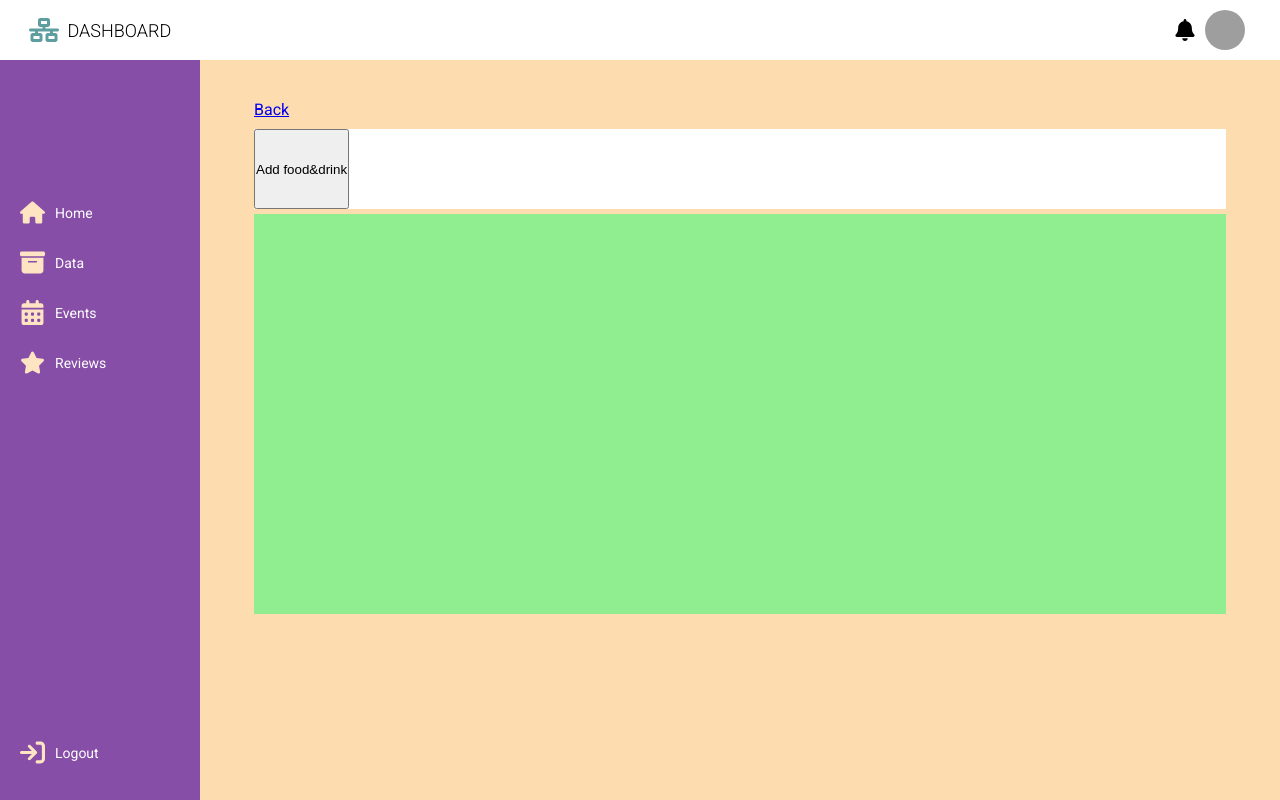
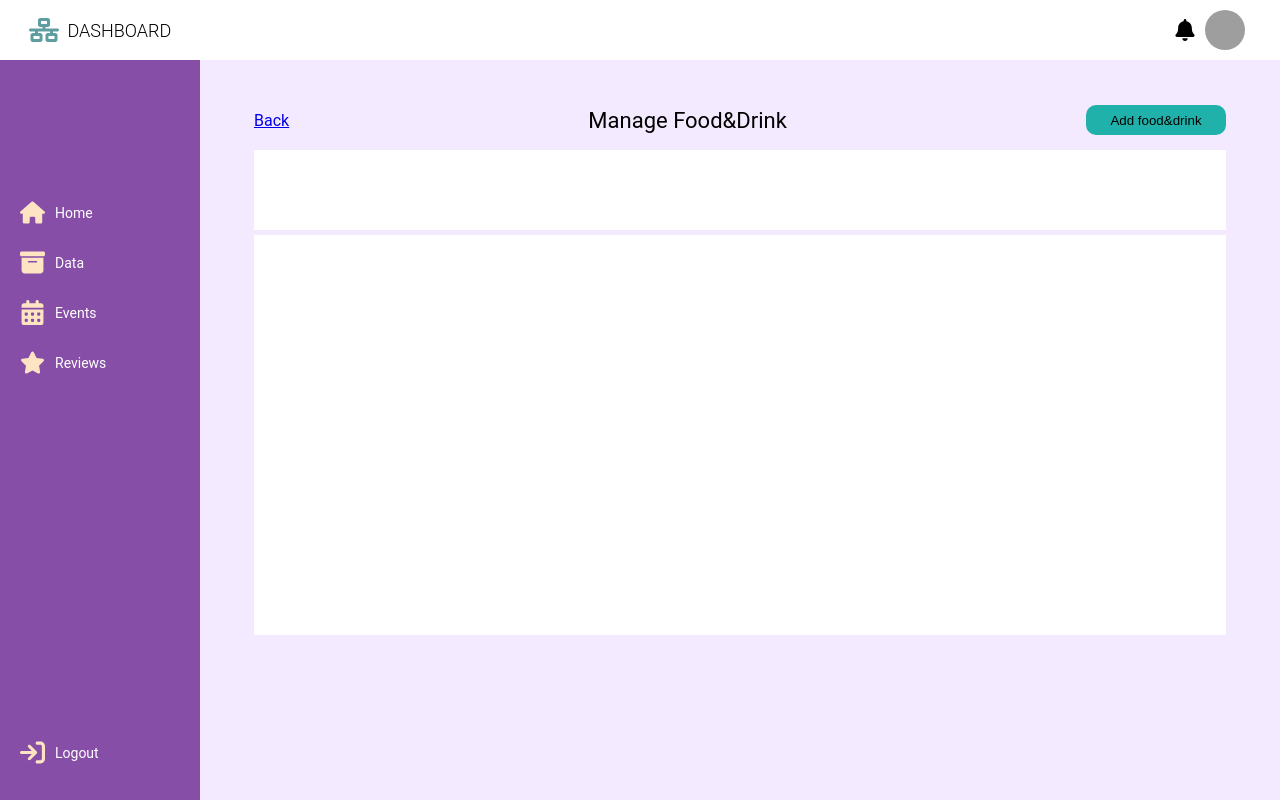
Before and after one commit to jasarevicedis/GoTravnik, an Angular app: page /data/food in a window 1280 px wide. Built offline with nearby package versions, Linux system fonts and the light colour scheme; grey boxes are pictures that could not be loaded.

Commit message:
ADMIN: small style changes

```diff
--- a/src/app/admin/components/addfood-popup/addfood-popup.component.scss
+++ b/src/app/admin/components/addfood-popup/addfood-popup.component.scss
@@ -1,5 +1,5 @@
 :host {
-    width: 900px;
+    width: 400px;
     height: 550px;
     display: flex;
     flex-direction: column;
--- a/src/app/admin/components/admin-header/admin-header.component.scss
+++ b/src/app/admin/components/admin-header/admin-header.component.scss
@@ -23,6 +23,7 @@
         p {
             font-size: 18px;
             font-weight: 300;
+
         }
     }
     .admin-header-nav {
--- a/src/app/admin/components/admin-sidebar/admin-sidebar.component.scss
+++ b/src/app/admin/components/admin-sidebar/admin-sidebar.component.scss
@@ -25,6 +25,7 @@
             fill: bisque;
         }
         p {
+
             margin-left: 10px;
             font-size: 14px;
             color: white;
--- a/src/app/admin/pages/admin-datapage/admin-datapage.component.scss
+++ b/src/app/admin/pages/admin-datapage/admin-datapage.component.scss
@@ -4,7 +4,8 @@
     min-height: calc(100vh - 60px);
     margin-top: 60px;
     display: flex;
-    background-color: rgb(253, 220, 175);
+    background-color: rgb(244, 234, 255);
+
     .data-items-grid {
         width: 100%;
         height: 300px;
--- a/src/app/admin/pages/admin-homepage/admin-homepage.component.scss
+++ b/src/app/admin/pages/admin-homepage/admin-homepage.component.scss
@@ -4,7 +4,8 @@
     min-height: calc(100vh - 60px);
     margin-top: 60px;
     display: flex;
-    background-color: rgb(253, 220, 175);
+    background-color: rgb(244, 234, 255);
+
     .visitors-graph-container {
         width: 500px;
         height: 250px;
--- a/src/app/admin/pages/subpages/admin-food-page/admin-food-page.component.html
+++ b/src/app/admin/pages/subpages/admin-food-page/admin-food-page.component.html
@@ -1,5 +1,12 @@
-<a routerLink="../">Back</a>
+
+<div class="foodpage-header">
+    <a routerLink="../">Back</a>
+    <p>Manage Food&Drink</p>
+    <button (click)="openAddFoodPopup()" class="addFoodButton">Add food&drink</button>
+
+</div>
+
 <div class="table-header">
-    <button (click)="openAddFoodPopup()" class="addFoodButton">Add food&drink</button>
+
 </div>
 <table class="food-table"></table>
--- a/src/app/admin/pages/subpages/admin-food-page/admin-food-page.component.scss
+++ b/src/app/admin/pages/subpages/admin-food-page/admin-food-page.component.scss
@@ -4,13 +4,34 @@
     min-height: calc(100vh - 60px);
     margin-top: 60px;
     display: flex;
-    background-color: rgb(253, 220, 175);
+    background-color: rgb(244, 234, 255);
+
     flex-direction: column;
+    .foodpage-header {
+        align-self: center;
+        margin-top: 40px;
+        height: 40px;
+        width: 90%;
+        display: flex;
+        align-items: center;
+        justify-content: space-between;
+        //background-color: white;
+        p {
+            font-size: 22px;
+        }
+        .addFoodButton {
+            width: 140px;
+            height: 30px;
+            display: flex;
+            background-color: lightseagreen;
+            align-items: center;
+            justify-content: center;
+            border: none;
+            border-radius: 10px;
+        }
+    }
 
-    a {
-        margin-left: 5%;
-        margin-top: 40px;
-    }
+
     .table-header {
         margin-top: 10px;
         width: 90%;
@@ -26,6 +47,6 @@
         height: 400px;
         display: flex;
         flex-direction: column;
-        background-color: lightgreen;
+        background-color: rgb(255, 255, 255);
     }
 }
--- a/src/app/app.component.ts
+++ b/src/app/app.component.ts
@@ -1,4 +1,5 @@
 import { Component } from '@angular/core';
+import { MatDialog } from '@angular/material/dialog';
 
 @Component({
   selector: 'app-root',
--- a/src/index.html
+++ b/src/index.html
@@ -8,10 +8,9 @@
   <meta name="viewport" content="width=device-width, initial-scale=1">
   <link rel="icon" type="image/x-icon" href="favicon.ico">
   <link rel="preconnect" href="https://fonts.gstatic.com">
-  <link href="https://fonts.googleapis.com/css2?family=Roboto:wght@300;400;500&display=swap" rel="stylesheet">
   <link href="https://fonts.googleapis.com/icon?family=Material+Icons" rel="stylesheet">
 </head>
-<body>
+<body >
   <app-root></app-root>
 
 </body>
```
Also changed, not shown: package.json (line endings or trailing spaces).
